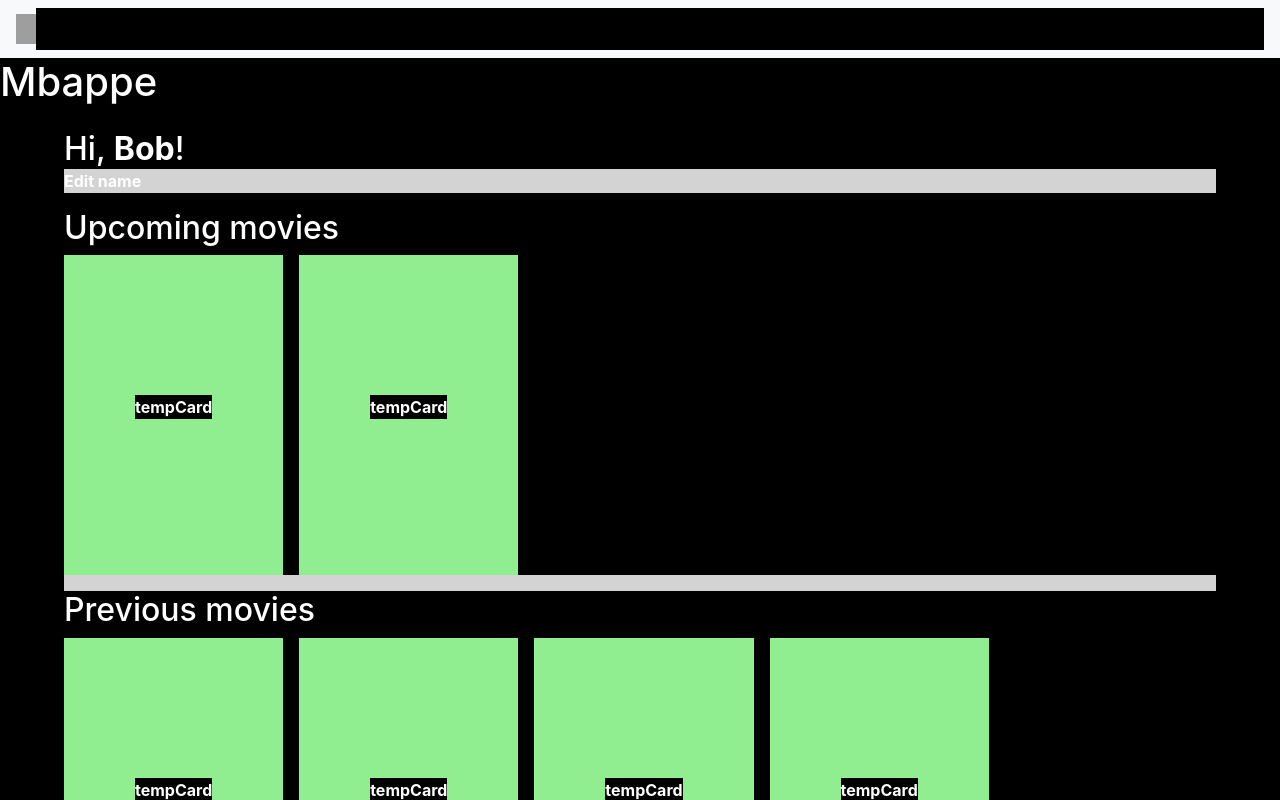
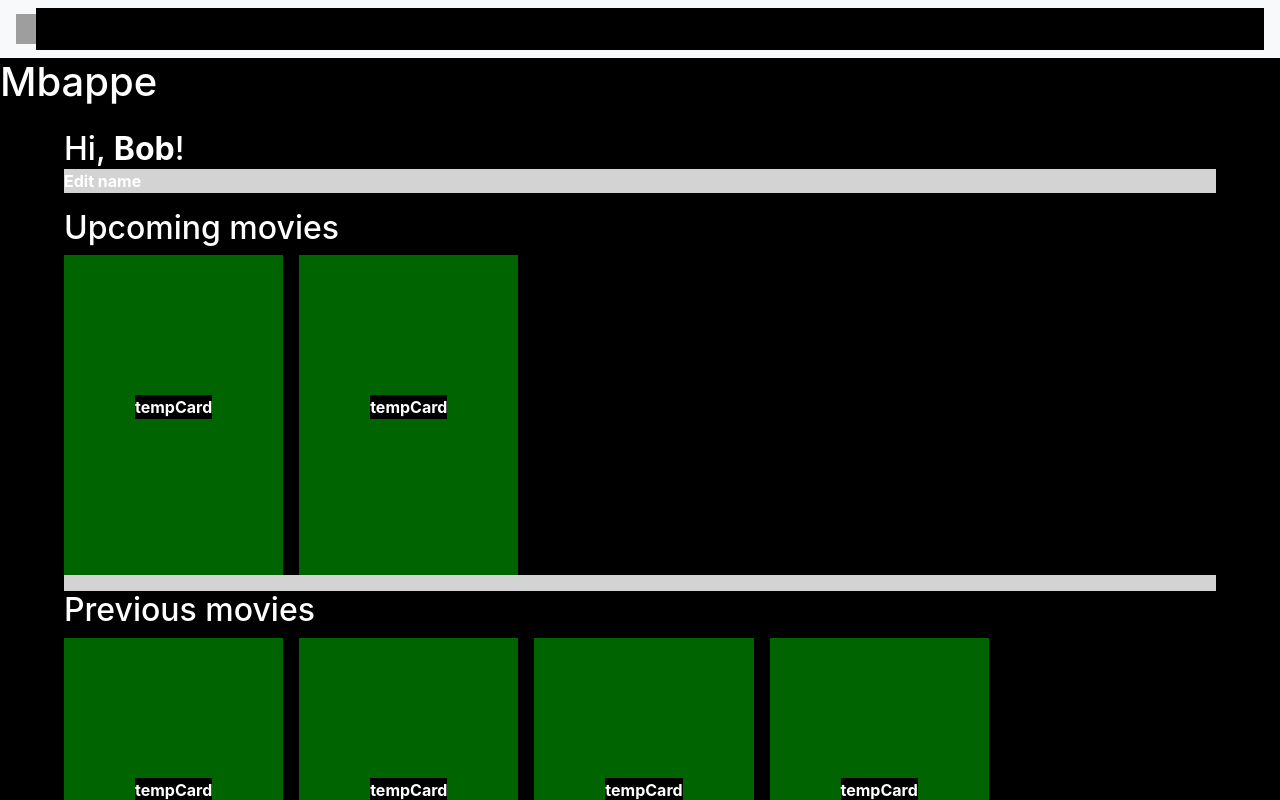
Before and after one commit to palmdaldaniel/Film-Mbapppe, a React (Create React App) app in the folder frontend/: page /profile in a window 1280 px wide. Shown: the top 800 px of the page. Built offline with nearby package versions, Linux system fonts and the light colour scheme; grey boxes are pictures that could not be loaded.

Commit message:
css change color

```diff
--- a/frontend/src/css/userPage.module.css
+++ b/frontend/src/css/userPage.module.css
@@ -59,7 +59,7 @@
 }
 
 .tempCard {
-  background: lightgreen;
+  background: darkgreen;
   display: flex;
   justify-content: center;
   height: 20rem;
```
